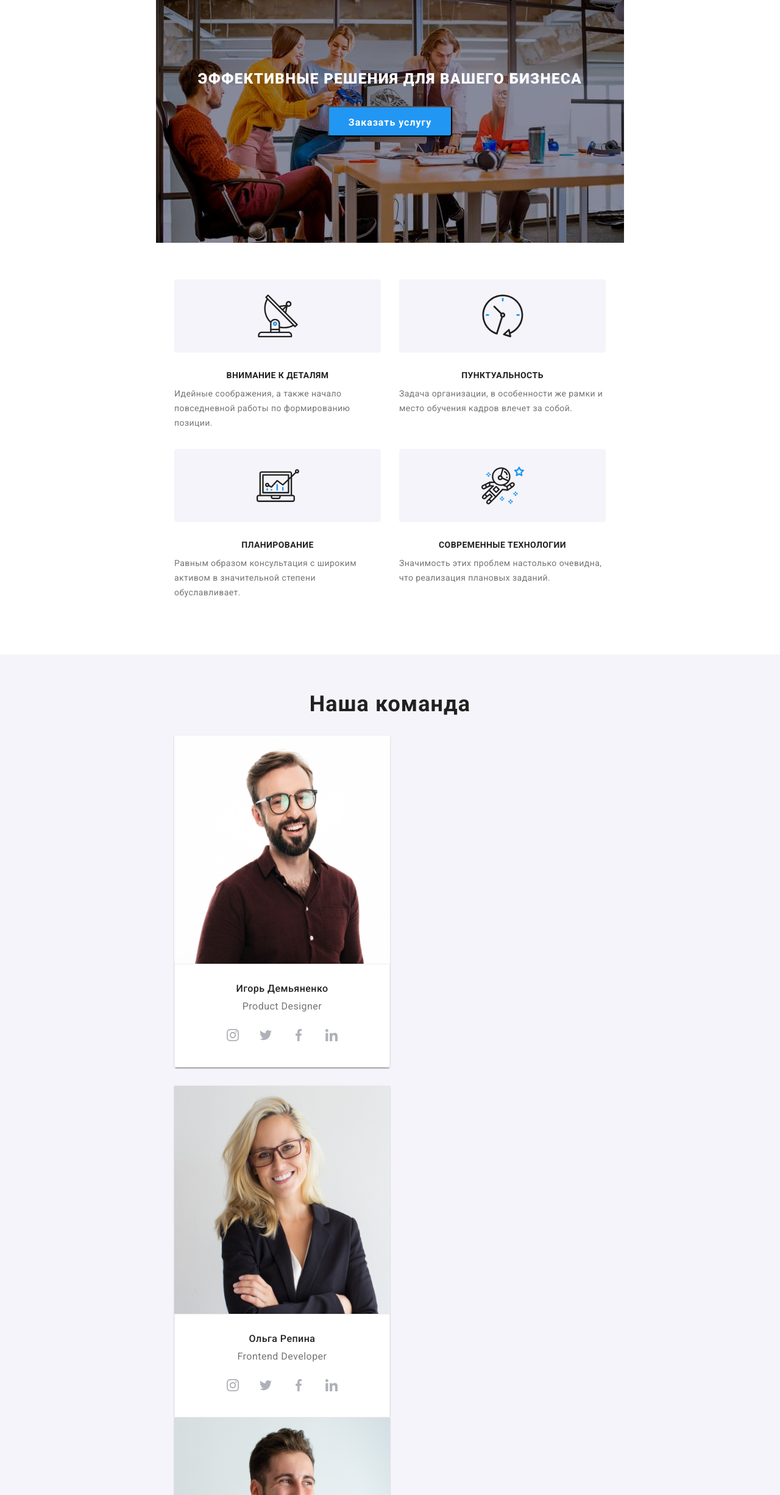
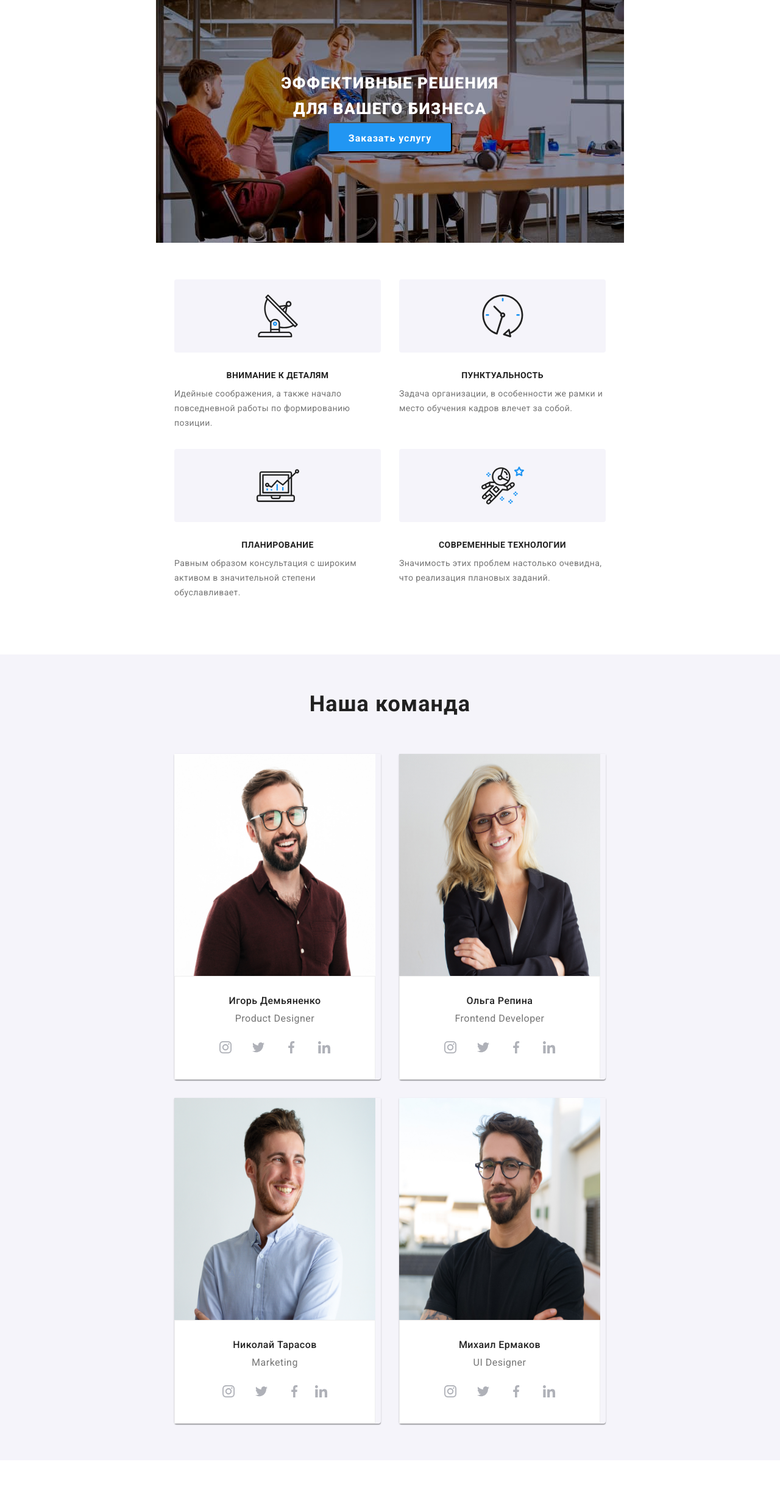
Before and after one commit to natasha-reznikova/goit-markup-hw-08, a plain HTML site: page index.html in a window 1280 px wide. Shown: the part 84-2535 px from the top of the page at 61% size. Drawn offline with nearby package versions, Linux system fonts and the light colour scheme.

```diff
--- a/index.html
+++ b/index.html
@@ -247,7 +247,6 @@
          <ul class="team__list list">
 
          <li class="member">
-            <div class="member-card">
                          <img class="member__foto" src="./images/komanda/igor.jpg" alt="Фото дизайнера" />
              <div class="member__inform">
               <h3 class="member__name">Игорь Демьяненко</h3>
@@ -282,13 +281,11 @@
                     </a>
                   </li>
             </ul>
-            </div>
+
 
            </li>
-        <div>
 
          <li class="member">
-            <div class="member-card">
              <img class="member__foto" src="./images/komanda/olga.jpg" alt="Фото разработчика"  />
             <div class="member__inform">
               <h3 class="member__name">Ольга Репина</h3>
@@ -323,13 +320,11 @@
                     </a>
                 </li>
             </ul>
-            </div>
          </li>
-        </div>
+
 
 
          <li class="member">
-            <div class="member-card">
              <img class="member__foto" src="./images/komanda/николай.jpg" alt="Фото маркетолога"/>
             <div class="member__inform">
               <h3 class="member__name">Николай Тарасов</h3>
@@ -366,11 +361,10 @@
             </ul>
             </div>
          </li>
-        </div>
+
 
 
         <li class="member">
-            <div class="member-card">
                 <img class="member__foto" src="./images/komanda/михаил.jpg" alt="Фото дизайнера" />
                 <div class="member__inform">
                     <h3 class="member__name">Михаил Ермаков</h3>
@@ -407,10 +401,9 @@
                     </ul>
                 </div>
         </li>
-        </div>
+
         </ul>
 
-        </div>
      </section>
 
 
@@ -421,7 +414,7 @@
       <div class="container">
          <h2 class="title">Постоянные клиенты</h2>
          <ul class="clients list">
-            <li class="clients__item">
+            <li class="clients__item ">
                 <a class="clients__link" href="#"><svg class="clients__icon" width="44" height="49">
                     <use href="./images/symbol-defs.svg#icon-logo1"></use>
                 </svg>
--- a/sass/layout/_header.scss
+++ b/sass/layout/_header.scss
@@ -1,5 +1,6 @@
 .header {
   border: 1px solid #ececec;
+  justify-content: space-between;
 }
 
 .contact {
--- a/sass/layout/_hero.scss
+++ b/sass/layout/_hero.scss
@@ -1,5 +1,4 @@
 .hero {
-  padding: 118px 0px;
   margin: 0 auto;
   text-align: center;
   background: var(--hero-color);
@@ -22,9 +21,10 @@
   color: var(--first-text-color);
 }
 
-@media screen and (max-width: 767px) {
+@media screen and (min-width: 480px) {
   .hero {
-    width: 480px;
+    padding: 118px 0px;
+    width: 100%;
     height: 400px;
     background-image: url('../images/mobile/header-phone.jpg');
     background-size: 480px 400px;
@@ -46,12 +46,19 @@
 
 @media screen and (min-width: 768px) {
   .hero {
-    text-align: center;
-    margin: 0 auto;
     width: 768px;
-    min-height: 400px;
+    height: 400px;
     background-image: url('../images/tablet/header-tablet.jpg');
     background-size: 768px 400px;
+  }
+
+  .hero__title {
+    margin-bottom: 30px;
+    margin: 0 auto;
+    text-align: center;
+    max-width: 360px;
+    font-size: 26px;
+    line-height: 1.61;
   }
 }
 
@@ -65,16 +72,21 @@
 
 @media screen and (min-width: 1600px) {
   .hero {
-    padding: 200px 0px;
     width: 1600px;
-    min-height: 600px;
+    max-height: 600px;
     background-image: url('../images/desktop/header-desktop.jpg');
     background-size: 1600px 600px;
   }
+  .hero .container {
+    text-align: center;
+  }
 
   .hero__title {
+    margin-bottom: 30px;
+
     font-size: 44px;
     line-height: 1.36;
+    max-width: 696px;
   }
 }
 
--- a/sass/layout/_team.scss
+++ b/sass/layout/_team.scss
@@ -1,3 +1,110 @@
+.team {
+  padding-bottom: 60px;
+  padding-top: 60px;
+  background: var(--team-buttons-color);
+  margin: 0 auto;
+}
+
+.member {
+  &__inform {
+    text-align: center;
+    padding-top: 30px;
+    padding-bottom: 30px;
+    padding-left: 15px;
+    padding-right: 15px;
+    border: 1px solid #eeeeee;
+    background-color: var(--first-text-color);
+  }
+
+  &__name {
+    margin-bottom: 10px;
+    font-weight: 500;
+    font-size: 16px;
+    line-height: 1.19;
+    letter-spacing: 0.03em;
+    color: var(--main-text-color);
+  }
+
+  &__position {
+    font-size: 16px;
+    line-height: 1.19;
+    letter-spacing: 0.03em;
+    color: var(--second-text-color);
+    margin-bottom: 16px;
+  }
+}
+
+@media screen and (min-width: 480px) {
+  .member__foto {
+    width: 450px;
+    height: 460px;
+  }
+
+  .member__inform {
+    width: 450px;
+  }
+}
+
+@media screen and (min-width: 768px) {
+  .member__foto {
+    width: 330px;
+    height: 364px;
+  }
+
+  .team__list {
+    display: flex;
+    flex-wrap: wrap;
+    margin-right: -30px;
+    margin-top: 30px;
+  }
+
+  .member__inform {
+    width: 330px;
+  }
+
+  .member {
+    flex-basis: calc(100% / 2 - 30px);
+    margin-right: 30px;
+  }
+
+  .member:nth-child(n + 1) {
+    margin-top: 30px;
+  }
+}
+
+@media screen and (min-width: 1600px) {
+  .member__foto {
+    width: 270px;
+    height: 260px;
+  }
+
+  .team__list {
+    display: flex;
+    flex-wrap: nowrap;
+    margin-right: -30px;
+  }
+
+  .member__inform {
+    width: 100%;
+  }
+  .member {
+    flex-basis: calc(100% / 4 - 30px);
+    margin-right: 30px;
+  }
+
+  .team {
+    padding-bottom: var(--section-pb);
+    padding-top: var(--section-pt);
+  }
+}
+
+.member {
+  box-shadow: 0px 1px 3px rgba(0, 0, 0, 0.12), 0px 1px 1px rgba(0, 0, 0, 0.14),
+    0px 2px 1px rgba(0, 0, 0, 0.2);
+  border-radius: 0px 0px 4px 4px;
+}
+
+/*
 .team {
   padding-bottom: 60px;
   padding-top: 60px;
@@ -61,22 +168,19 @@
 }
 
 @media screen and (min-width: 768px) {
-  .member {
+  .team__list {
+    display: flex;
+    flex-wrap: wrap;
     margin-right: -30px;
   }
+  .member-card {
+    flex-basis: calc(100% / 2 - 30px);
+    margin-right: 30px;
+  }
+
   .member__foto {
     width: 354px;
     height: 374px;
-  }
-
-  .team__list {
-    display: flex;
-    flex-wrap: wrap;
-  }
-
-  .member {
-    width: calc(100% / 2 -30px);
-    margin-right: 30px;
   }
 }
 
```
Also changed, not shown: css/main.css, css/main.min.css, css/portfolio.css, css/portfolio.min.css, 4 other files. Lines whose indentation alone changed are shown as unchanged.
